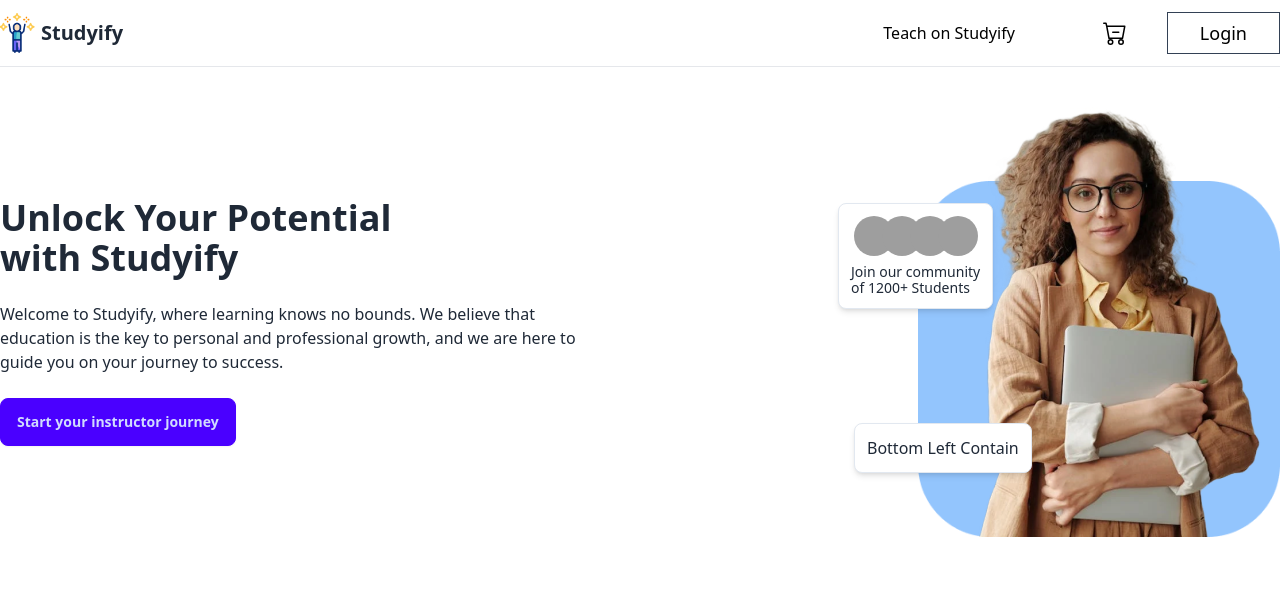
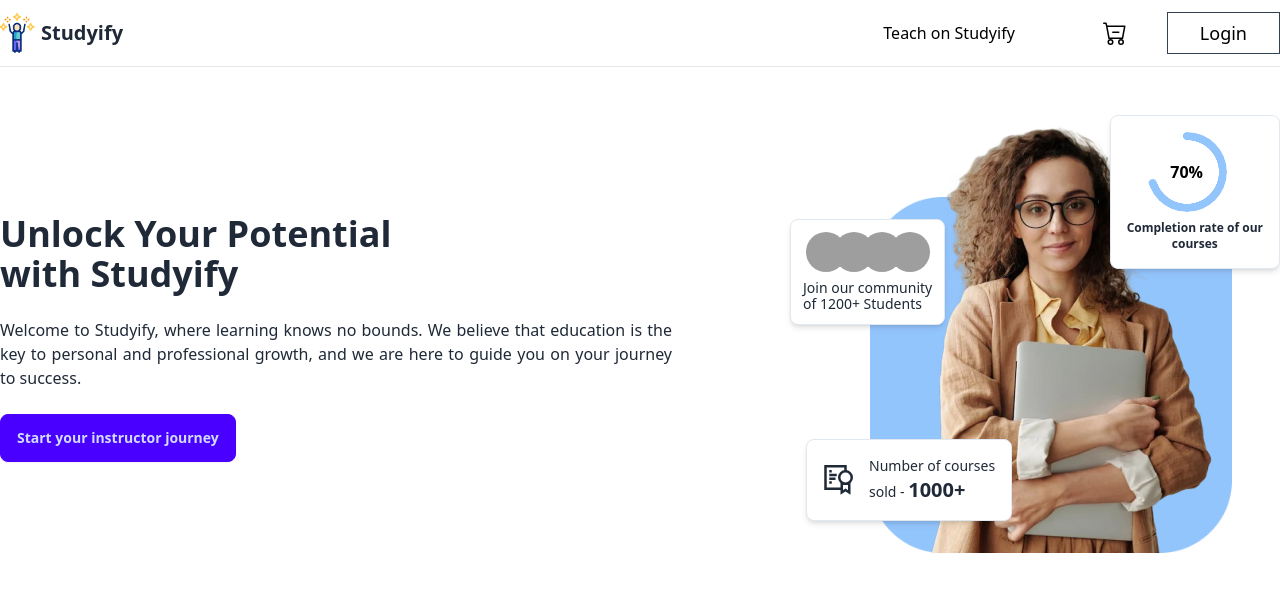
Before and after one commit to TahmidShawn/studyify-client, a React (Vite) app: page / in a window 1280 px wide. Shown: the top 592 px of the page. Built offline with nearby package versions, Linux system fonts and the light colour scheme; grey boxes are pictures that could not be loaded.

Commit message:
feat(banner): completed the banner section

```diff
--- a/src/components/banner/Banner.jsx
+++ b/src/components/banner/Banner.jsx
@@ -2,14 +2,15 @@
 import bannerBg from "./../../assets/banner-frame-1.png";
 import BannerFrameTopLeft from "./BannerFrameTopLeft";
 import BannerFrameBottomLeft from "./BannerFrameBottomLeft";
+import BannerFrameTopRight from "./BannerFrameTopRight";
 
 const Banner = () => {
   return (
-    <div className="mt-10">
+    <div className="mt-14">
       <div className="flex justify-between items-center flex-col lg:flex-row-reverse">
         {/* main img */}
         <div
-          className="relative bg-contain bg-bottom bg-no-repeat"
+          className="relative bg-contain bg-bottom bg-no-repeat mr-[6px] lg:mr-12"
           style={{ backgroundImage: `url(${bannerBg})` }}
         >
           <img src={bannerImage} className="ml-5" />
@@ -18,18 +19,22 @@
 
           <BannerFrameTopLeft />
 
-          {/* img bottom left */}
+          {/* img bottom left part */}
           <BannerFrameBottomLeft />
+
+          {/* img top right part */}
+          <BannerFrameTopRight />
         </div>
-        <div>
+
+        {/* left side info section */}
+        <div className="w-ful lg:w-auto mx-auto lg:mx-0 px-2 lg:px-0 text-center lg:text-left mt-6 lg:mt-0">
           <h1 className="text-4xl font-bold">
             Unlock Your Potential <br /> with Studyify
           </h1>
-          <p className="py-6">
+          <p className="py-6 max-w-2xl text-justify">
             Welcome to Studyify, where learning knows no bounds. We believe that
-            <br />
             education is the key to personal and professional growth, and we are
-            here to <br /> guide you on your journey to success.
+            here to guide you on your journey to success.
           </p>
           <button className="btn btn-primary">
             Start your instructor journey
--- a/src/components/banner/BannerFrameBottomLeft.jsx
+++ b/src/components/banner/BannerFrameBottomLeft.jsx
@@ -1,7 +1,16 @@
+import { GrCertificate } from "react-icons/gr";
 const BannerFrameBottomLeft = () => {
   return (
-    <div className="absolute bottom-16 -left-10 md:-left-16 bg-white border-[1px] shadow-md border-slate-200 w-max p-3 rounded-lg">
-      Bottom Left Contain
+    <div className="absolute bottom-8 -left-10 md:-left-16 bg-white border-[1px] shadow-md border-slate-200 w-max p-4 rounded-lg">
+      <div className="flex justify-center items-center gap-4">
+        <GrCertificate className="text-3xl"/>
+        <div>
+          <p className="text-sm">
+            Number of courses <br /> sold - <span className="text-xl font-bold">1000+</span>
+          </p>
+
+        </div>
+      </div>
     </div>
   );
 };
--- /dev/null
+++ b/src/components/banner/BannerFrameTopRight.jsx
@@ -0,0 +1,19 @@
+const BannerFrameTopRight = () => {
+  const progressValue = 70;
+  return (
+    <div className="absolute -top-2 -right-12 bg-white border-[1px] shadow-md border-slate-200 p-4 w-max mx-auto rounded-lg ">
+      <div
+        className="radial-progress text-[#93C5FD] ml-5"
+        style={{ "--value": progressValue }}
+        role="progressbar"
+      >
+        <span className="text-black font-bold">{progressValue}%</span>
+      </div>
+      <p className="text-xs text-center font-bold mt-2">
+        Completion rate of our <br /> courses
+      </p>
+    </div>
+  );
+};
+
+export default BannerFrameTopRight;
```
